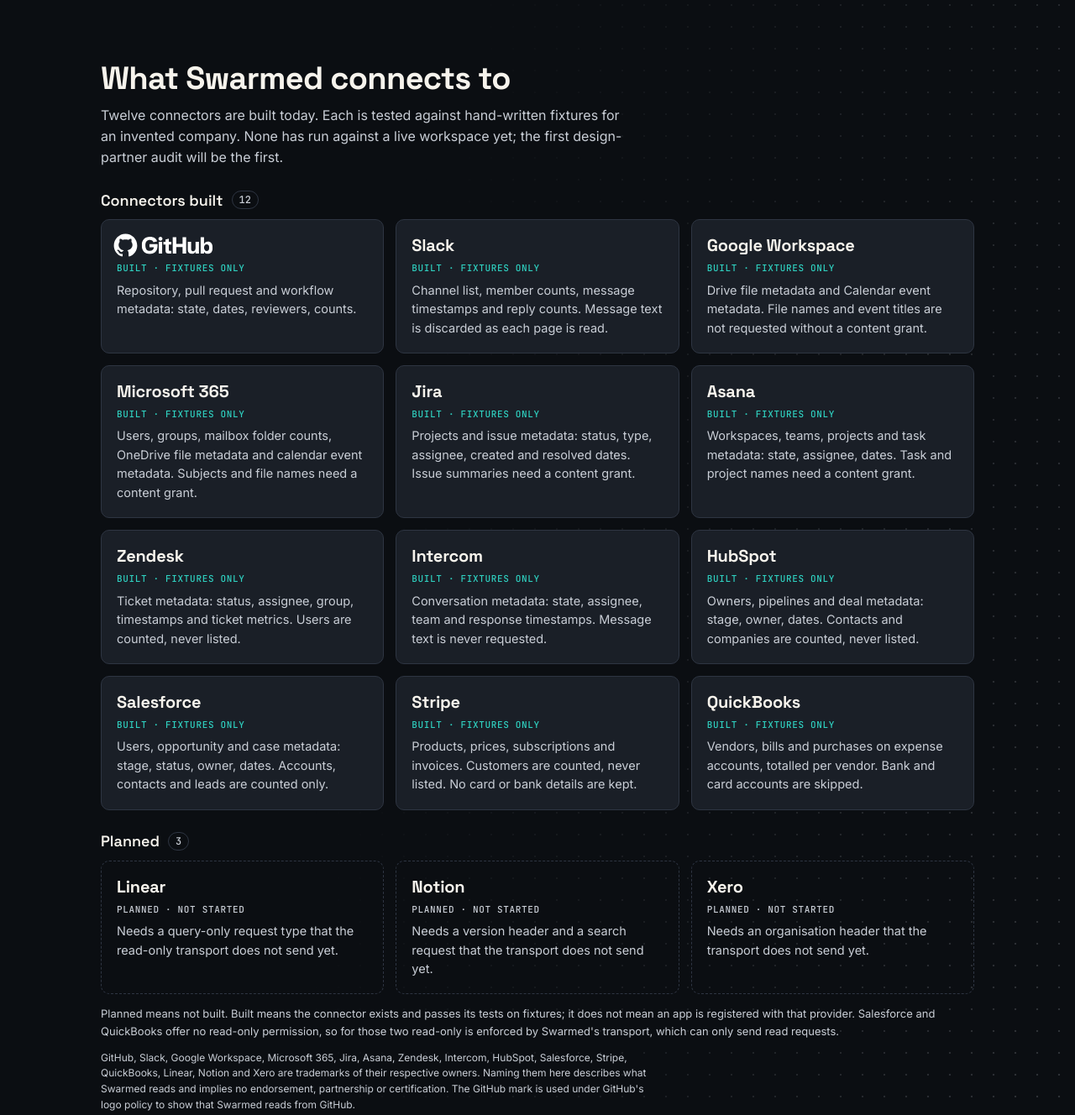
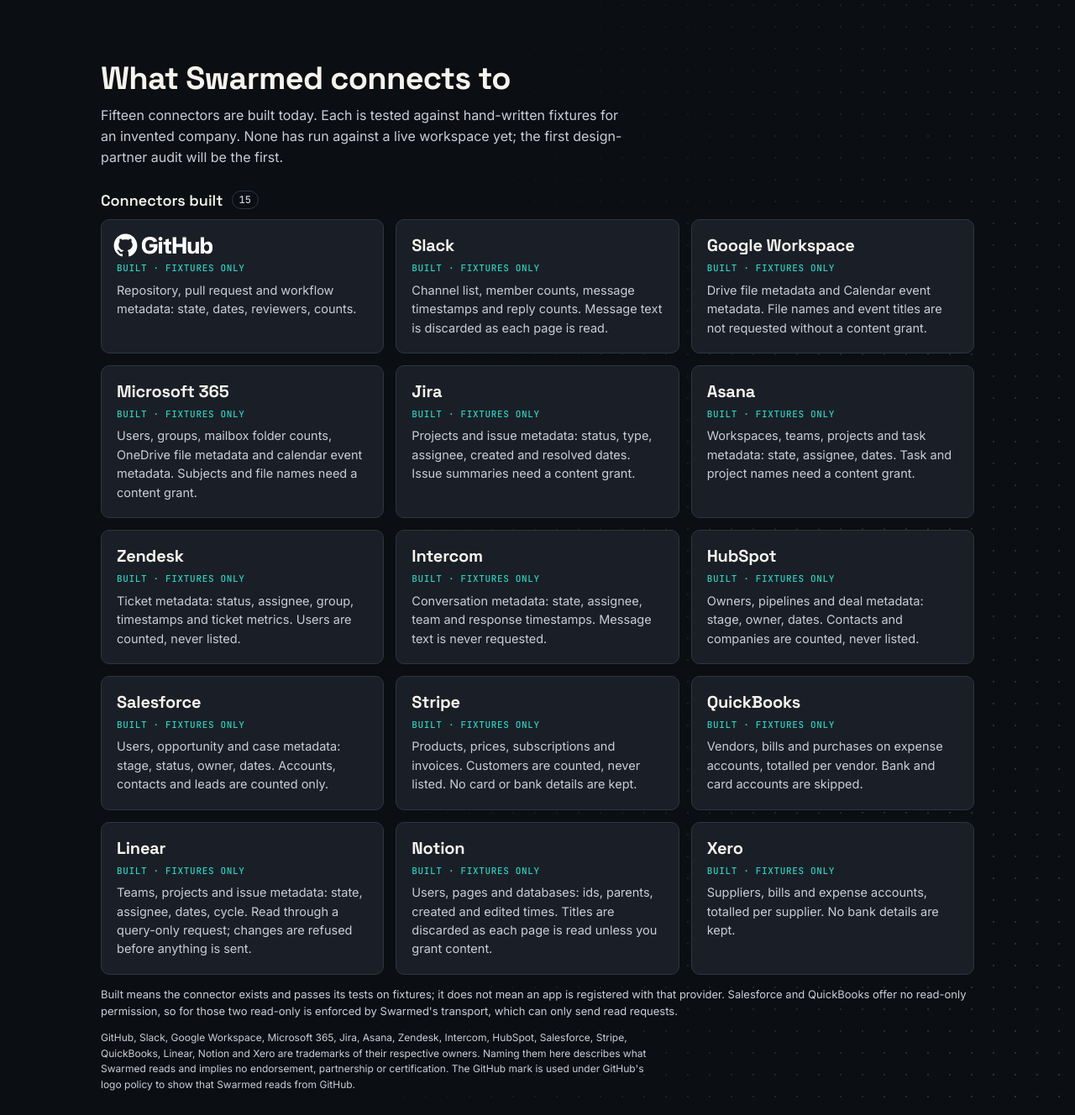
Before and after one commit to apatterson-droid/swarmed-site, a plain HTML site: page index.html in a window 1280 px wide. Shown: the part 6540-7868 px from the top of the page at 84% size. Drawn offline with Linux system fonts and the light colour scheme.

Commit message:
Publish site from swarmed main: fifteen built connectors
Co-Authored-By: Claude Fable 5.2 <noreply@anthropic.com>

```diff
--- a/index.html
+++ b/index.html
@@ -231,8 +231,8 @@
 
 <section id="integrations" class="band"><div class="wrap">
   <h2>What Swarmed connects to</h2>
-  <p class="sub">Twelve connectors are built today. Each is tested against hand-written fixtures for an invented company. None has run against a live workspace yet; the first design-partner audit will be the first.</p>
-  <h3 class="group">Connectors built <span>12</span></h3>
+  <p class="sub">Fifteen connectors are built today. Each is tested against hand-written fixtures for an invented company. None has run against a live workspace yet; the first design-partner audit will be the first.</p>
+  <h3 class="group">Connectors built <span>15</span></h3>
   <div class="conns">
     <div class="conn"><span class="name"><img src="logos/github.svg" alt="GitHub" height="36"></span><span class="st built">Built · fixtures only</span><p>Repository, pull request and workflow metadata: state, dates, reviewers, counts.</p></div>
     <div class="conn"><span class="name">Slack</span><span class="st built">Built · fixtures only</span><p>Channel list, member counts, message timestamps and reply counts. Message text is discarded as each page is read.</p></div>
@@ -246,14 +246,11 @@
     <div class="conn"><span class="name">Salesforce</span><span class="st built">Built · fixtures only</span><p>Users, opportunity and case metadata: stage, status, owner, dates. Accounts, contacts and leads are counted only.</p></div>
     <div class="conn"><span class="name">Stripe</span><span class="st built">Built · fixtures only</span><p>Products, prices, subscriptions and invoices. Customers are counted, never listed. No card or bank details are kept.</p></div>
     <div class="conn"><span class="name">QuickBooks</span><span class="st built">Built · fixtures only</span><p>Vendors, bills and purchases on expense accounts, totalled per vendor. Bank and card accounts are skipped.</p></div>
+    <div class="conn"><span class="name">Linear</span><span class="st built">Built · fixtures only</span><p>Teams, projects and issue metadata: state, assignee, dates, cycle. Read through a query-only request; changes are refused before anything is sent.</p></div>
+    <div class="conn"><span class="name">Notion</span><span class="st built">Built · fixtures only</span><p>Users, pages and databases: ids, parents, created and edited times. Titles are discarded as each page is read unless you grant content.</p></div>
+    <div class="conn"><span class="name">Xero</span><span class="st built">Built · fixtures only</span><p>Suppliers, bills and expense accounts, totalled per supplier. No bank details are kept.</p></div>
   </div>
-  <h3 class="group">Planned <span>3</span></h3>
-  <div class="conns">
-    <div class="conn plan"><span class="name">Linear</span><span class="st">Planned · not started</span><p>Needs a query-only request type that the read-only transport does not send yet.</p></div>
-    <div class="conn plan"><span class="name">Notion</span><span class="st">Planned · not started</span><p>Needs a version header and a search request that the transport does not send yet.</p></div>
-    <div class="conn plan"><span class="name">Xero</span><span class="st">Planned · not started</span><p>Needs an organisation header that the transport does not send yet.</p></div>
-  </div>
-  <p class="note">Planned means not built. Built means the connector exists and passes its tests on fixtures; it does not mean an app is registered with that provider. Salesforce and QuickBooks offer no read-only permission, so for those two read-only is enforced by Swarmed's transport, which can only send read requests.</p>
+  <p class="note">Built means the connector exists and passes its tests on fixtures; it does not mean an app is registered with that provider. Salesforce and QuickBooks offer no read-only permission, so for those two read-only is enforced by Swarmed's transport, which can only send read requests.</p>
   <p class="note tm">GitHub, Slack, Google Workspace, Microsoft 365, Jira, Asana, Zendesk, Intercom, HubSpot, Salesforce, Stripe, QuickBooks, Linear, Notion and Xero are trademarks of their respective owners. Naming them here describes what Swarmed reads and implies no endorsement, partnership or certification. The GitHub mark is used under GitHub's logo policy to show that Swarmed reads from GitHub.</p>
 </div></section>
 
@@ -273,7 +270,7 @@
   <h2>If you are the one approving access</h2>
   <p class="sub">Short answers. The <a href="security.html">security page</a> has the detail, including what is not in place.</p>
   <div class="faq">
-    <details><summary>Can Swarmed change anything in our systems?</summary><p>No. A connector is built on a transport whose only request is a read. There is no write, send or delete path in it. The agents have no tools that act on your systems.</p></details>
+    <details><summary>Can Swarmed change anything in our systems?</summary><p>No. A connector is built on a transport that can send only read requests: GET, plus a query-only POST to an allow-listed set of provider query endpoints. There is no write, send or delete path in it. The agents have no tools that act on your systems.</p></details>
     <details><summary>Does it read our messages and documents?</summary><p>Not by default. Connectors keep metadata such as counts, timestamps and owners, and drop message text, titles and file bodies before anything is stored. Some permissions the providers offer would technically expose content; we mark those for you before you approve. Content is a separate grant for the engagement, and without it a content request is refused.</p></details>
     <details><summary>What exactly do we approve?</summary><p>A list of every permission each connector requests, with the reason for each. Exact scopes are confirmed with you in writing before access is granted.</p></details>
     <details><summary>Where is our data kept?</summary><p>In a separate database for your company, with no shared tables. Credentials are sealed in a vault outside that database, so a report or a backup never contains one. Only verified findings and the records they cite leave the store.</p></details>
```
Also changed, not shown: security.html (+1 -1 lines).
